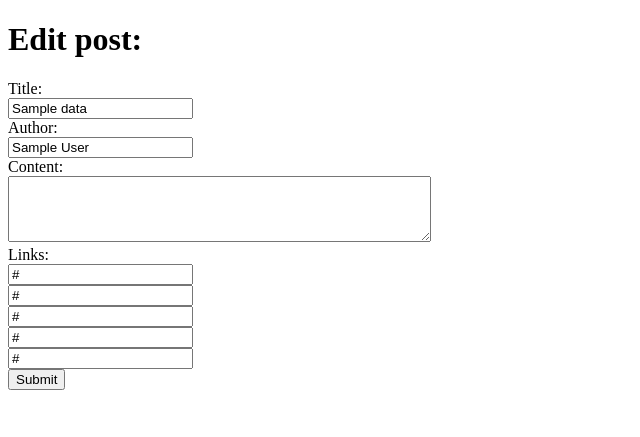
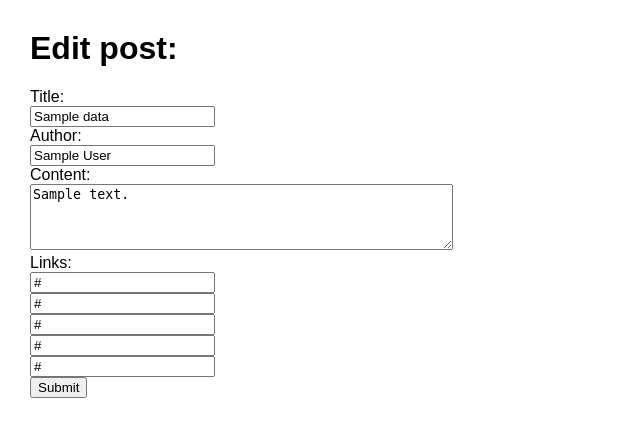
Before and after one commit to jbuenopa/kaizen, a Flask app: template CapFashion/frontend/templates/edit.html in a window 1280 px wide. Shown: the top 437 px of the page, without its empty margins (0-640 px from the left). Run offline with Flask 3, Linux system fonts and the light colour scheme; the template is opened without the code that fills it: most values are stand-ins (such as "Sample title", 1, 10 or a date in 2020).

Commit message:
SOLVED: frontend ready to deploy

```diff
--- a/CapFashion/frontend/app.py
+++ b/CapFashion/frontend/app.py
@@ -4,6 +4,7 @@ import requests
 import json
 import os
 from dotenv import load_dotenv
+from datetime import datetime
 
 load_dotenv()
 
@@ -11,10 +12,18 @@ BACKEND_URL = os.getenv("BACKEND_URL")
 
 app = Flask(__name__)
 
+def beautifyDates(jsonRes):
+    for post in jsonRes:
+        date = datetime.strptime(post["created_at"], "%Y-%m-%dT%H:%M:%S.%f")
+        date = date.strftime("%d/%m/%Y %H:%M")
+        post["created_at"] = date
+
 @app.get("/")
 def hello():
     data = requests.get(f"{BACKEND_URL}/posts")
     jsonRes = data.json()
+    beautifyDates(jsonRes)
+
     return render_template("index.html", data=jsonRes)
 
 @app.get("/add")
--- a/CapFashion/frontend/templates/edit.html
+++ b/CapFashion/frontend/templates/edit.html
@@ -1,18 +1,30 @@
 <!DOCTYPE html>
+<style>
+    html {
+            font-family: sans-serif;
+        }
+
+    body {
+            margin: 30px;
+        }
+</style>
 <html>
+    <body>
         <h1>Edit post:</h1>
-    <form action="/edit" method="POST">
+        <form action="/edit/{{data._id}}" method="POST">
             <label for="title">Title:</label> <br>
             <input type="text" id="title" name="title" value="{{data.title}}"" required><br>
             <label for="author">Author:</label> <br>
             <input type="text" id="author" name="author" value="{{data.author}}" required><br>
             <label for="content">Content:</label> <br>
-        <textarea id="content" name="content" rows="4" cols="50" value="{{data.content}}" required></textarea><br>
+            <textarea id="content" name="content" rows="4" cols="50">{{data.content}}</textarea><br>
             <label for="refs_links">Links:</label> <br>
             <input type="text" id="refs_links" name="link1" value="{{data.refs_links[0]}}" required><br>
-        <input type="text" id="refs_links" name="link2" value="{{data.refs_links[0]}}"><br>
-        <input type="text" id="refs_links" name="link3" value="{{data.refs_links[0]}}"><br>
-        <input type="text" id="refs_links" name="link4" value="{{data.refs_links[0]}}"><br>
-        <input type="text" id="refs_links" name="link5" value="{{data.refs_links[0]}}"><br>
+            <input type="text" id="refs_links" name="link2" value="{{data.refs_links[1]}}"><br>
+            <input type="text" id="refs_links" name="link3" value="{{data.refs_links[2]}}"><br>
+            <input type="text" id="refs_links" name="link4" value="{{data.refs_links[3]}}"><br>
+            <input type="text" id="refs_links" name="link5" value="{{data.refs_links[4]}}"><br>
             <input type="submit" value="Submit">
+        </form>
+    </body>
 </html>
```
Also changed, not shown: CapFashion/frontend/templates/add.html (+12 -0 lines), CapFashion/frontend/templates/index.html (+23 -2 lines). Lines whose indentation alone changed are shown as unchanged.
